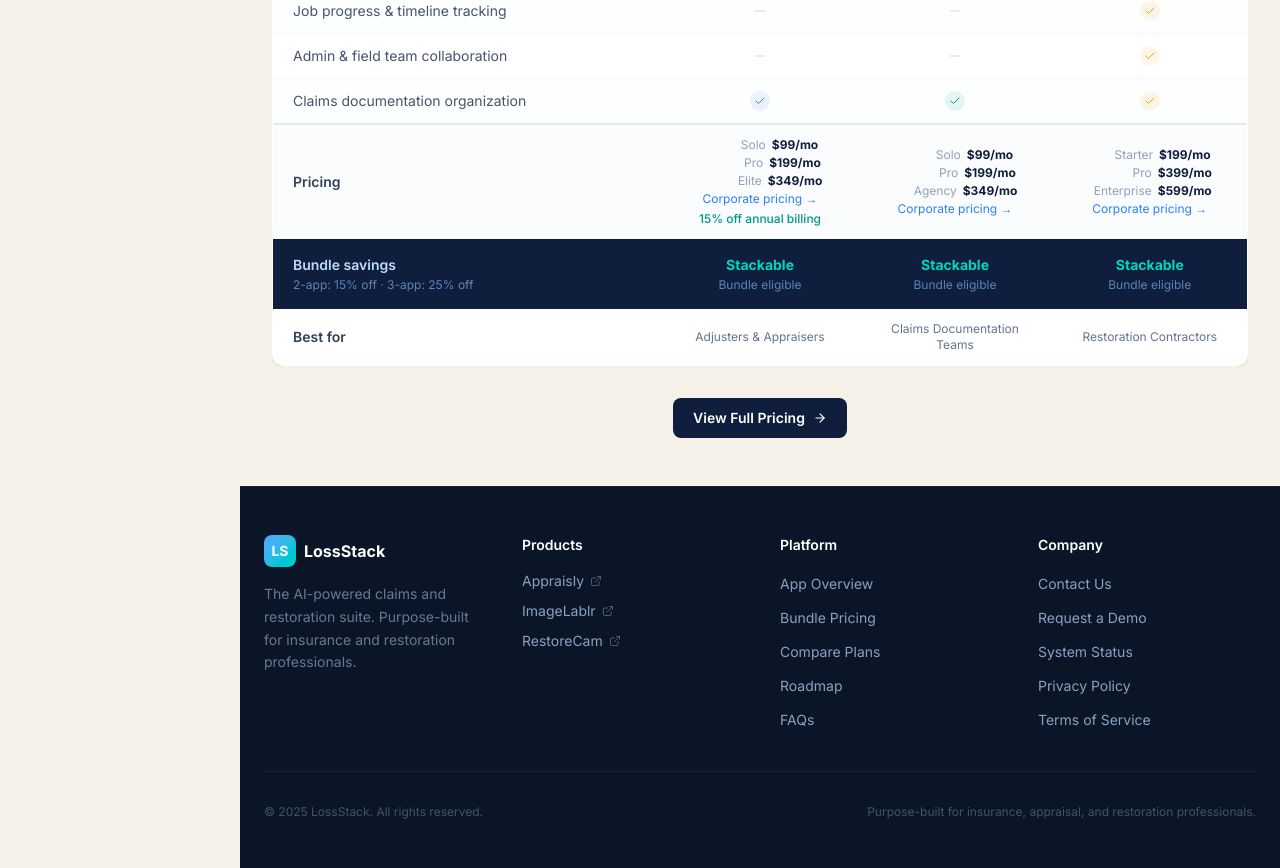
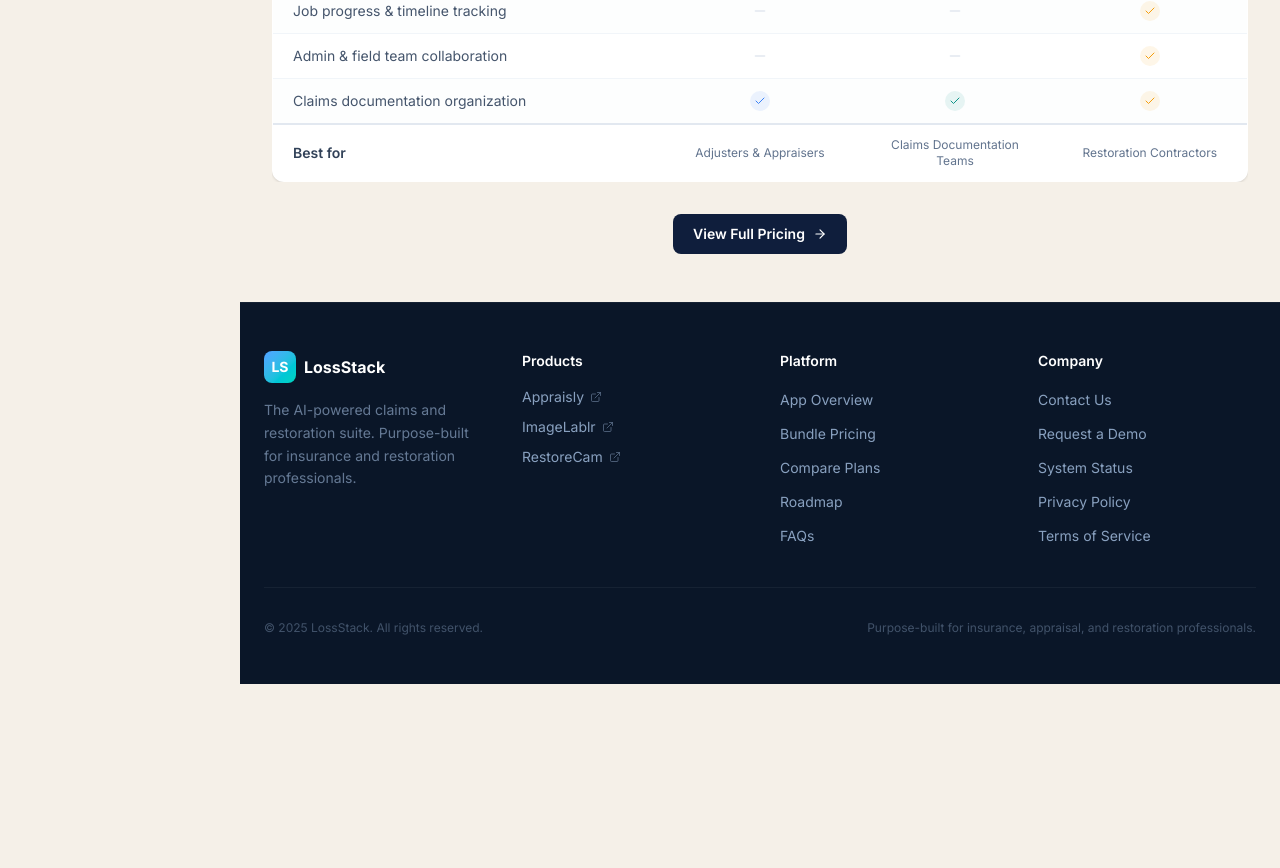
Before and after one commit to founderai/lossstack, a Next.js app: page /compare in a window 1280 px wide. Shown: the part 1058-1926 px from the top of the page. After the commit the page ends 1742 px from the top, so only its background shows below. Built offline with nearby package versions, Linux system fonts and the light colour scheme.

Commit message:
Remove Pricing and Bundle savings rows from ComparisonTable

```diff
--- a/components/sections/ComparisonTable.tsx
+++ b/components/sections/ComparisonTable.tsx
@@ -3,7 +3,6 @@
 import { motion } from "framer-motion";
 import { Check, Minus } from "lucide-react";
 import { apps } from "@/data/apps";
-import { appPricingData, pricingConfig } from "@/data/pricing";
 import { cn } from "@/lib/utils";
 
 const capabilities = [
@@ -30,9 +29,6 @@ const appColors: Record<string, string> = {
 };
 
 export default function ComparisonTable() {
-  const twoAppDiscount = pricingConfig.twoAppDiscountPercent;
-  const threeAppDiscount = pricingConfig.threeAppDiscountPercent;
-
   return (
     <div className="overflow-x-auto">
       <motion.table
@@ -103,51 +99,8 @@ export default function ComparisonTable() {
           ))}
         </tbody>
 
-        {/* Pricing rows */}
         <tfoot>
-          <tr className="border-t-2 border-slate-200 bg-slate-50/50">
-            <td className="px-5 py-3 text-slate-700 font-semibold text-sm">Pricing</td>
-            {apps.map((app) => {
-              const appData = appPricingData.find((a) => a.appId === app.id)!;
-              const paidTiers = appData.tiers.filter((t) => typeof t.price === "number");
-              return (
-                <td key={app.id} className="px-4 py-3 text-center">
-                  <div className="space-y-0.5">
-                    {paidTiers.map((tier) => (
-                      <div key={tier.name} className="flex items-center justify-center gap-1.5 text-xs">
-                        <span className="text-slate-400 w-16 text-right">{tier.name}</span>
-                        <span className="font-bold text-[#0f1e3c]">${tier.price}/mo</span>
-                      </div>
-                    ))}
-                    <a
-                      href="mailto:founderai@pm.me?subject=Corporate Pricing Inquiry"
-                      className="text-blue-500 text-xs hover:underline block mt-0.5"
-                    >
-                      Corporate pricing →
-                    </a>
-                    {appData.annualDiscount && (
-                      <div className="text-teal-600 text-xs font-medium pt-0.5">{appData.annualDiscount}</div>
-                    )}
-                  </div>
-                </td>
-              );
-            })}
-          </tr>
-          <tr className="bg-[#0f1e3c]">
-            <td className="px-5 py-4 text-blue-200 font-semibold text-sm">
-              Bundle savings
-              <div className="text-blue-300/60 text-xs font-normal mt-0.5">
-                2-app: {twoAppDiscount}% off · 3-app: {threeAppDiscount}% off
-              </div>
-            </td>
-            {apps.map((app) => (
-              <td key={app.id} className="px-4 py-4 text-center">
-                <div className="text-teal-400 font-bold text-sm">Stackable</div>
-                <div className="text-blue-300/60 text-xs mt-0.5">Bundle eligible</div>
-              </td>
-            ))}
-          </tr>
-          <tr className="bg-white">
+          <tr className="border-t-2 border-slate-200 bg-white">
             <td className="px-5 py-3 text-slate-700 font-semibold text-sm">Best for</td>
             <td className="px-4 py-3 text-center text-slate-500 text-xs">Adjusters & Appraisers</td>
             <td className="px-4 py-3 text-center text-slate-500 text-xs">Claims Documentation Teams</td>
```
